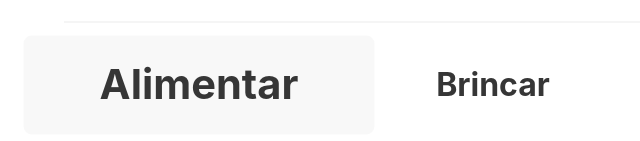
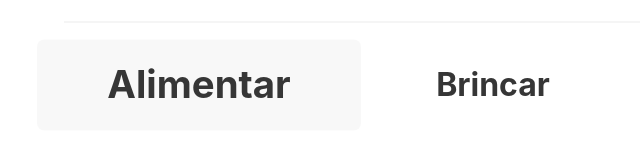
Before and after one commit to wvxbs/chomchom, a plain HTML site: page view/main.html in a window 1280 px wide. In both pictures the pointer is over the element 199 px from the left and 356 px from the top of the page. Shown: the part 271-412 px from the top of the page, 0-640 px from the left. Drawn offline with nearby package versions, Linux system fonts and the light colour scheme.

Commit message:
scale reverted

```diff
--- a/public/stylesheet/index.css
+++ b/public/stylesheet/index.css
@@ -63,7 +63,7 @@ body {
 
 .ibox:hover, .ibox:focus {
   background: rgba(0, 0, 0, 0.027);
-  transform: scale(1.3);
+  transform: scale(1.2);
 }
 
 .affinity-active {
```
